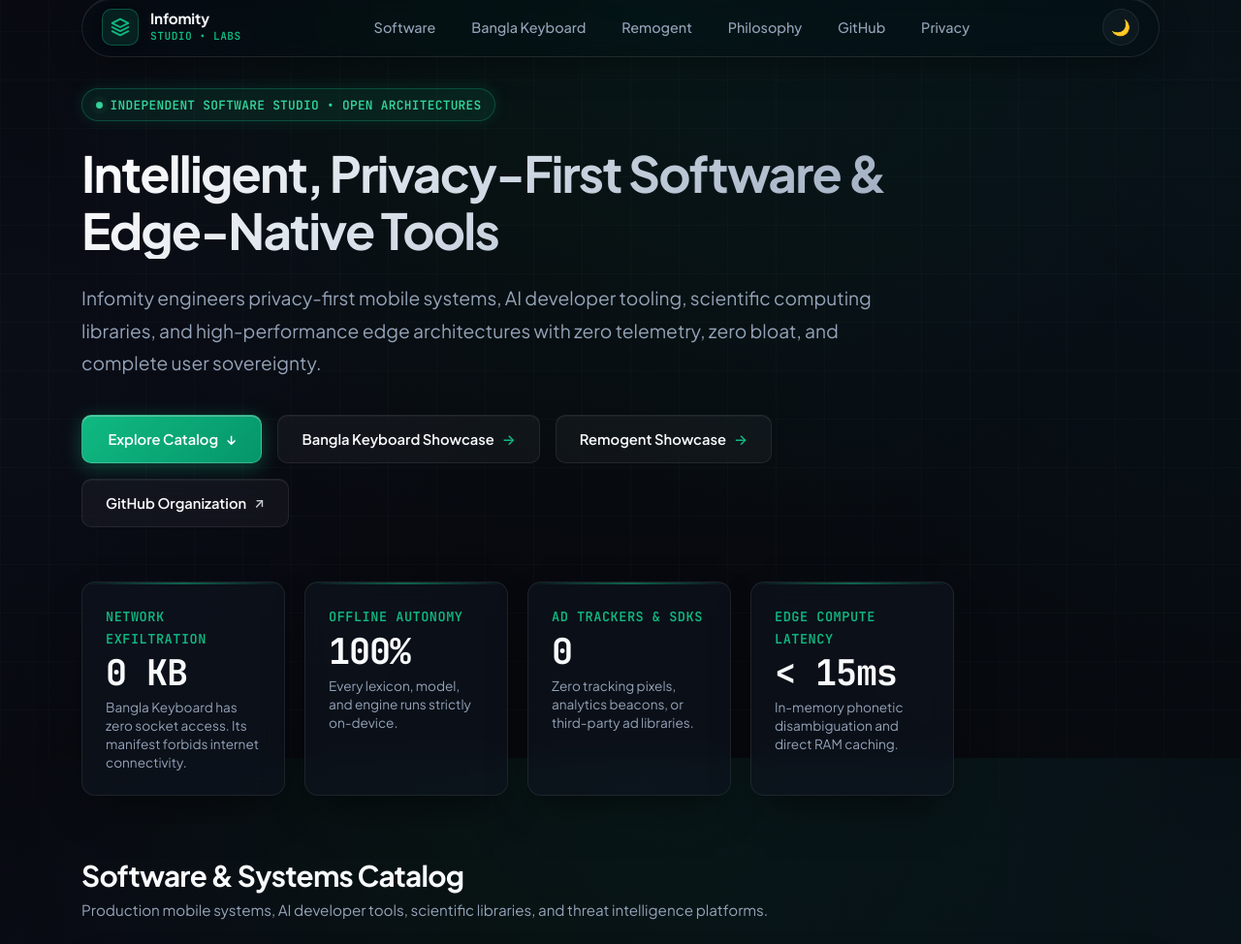
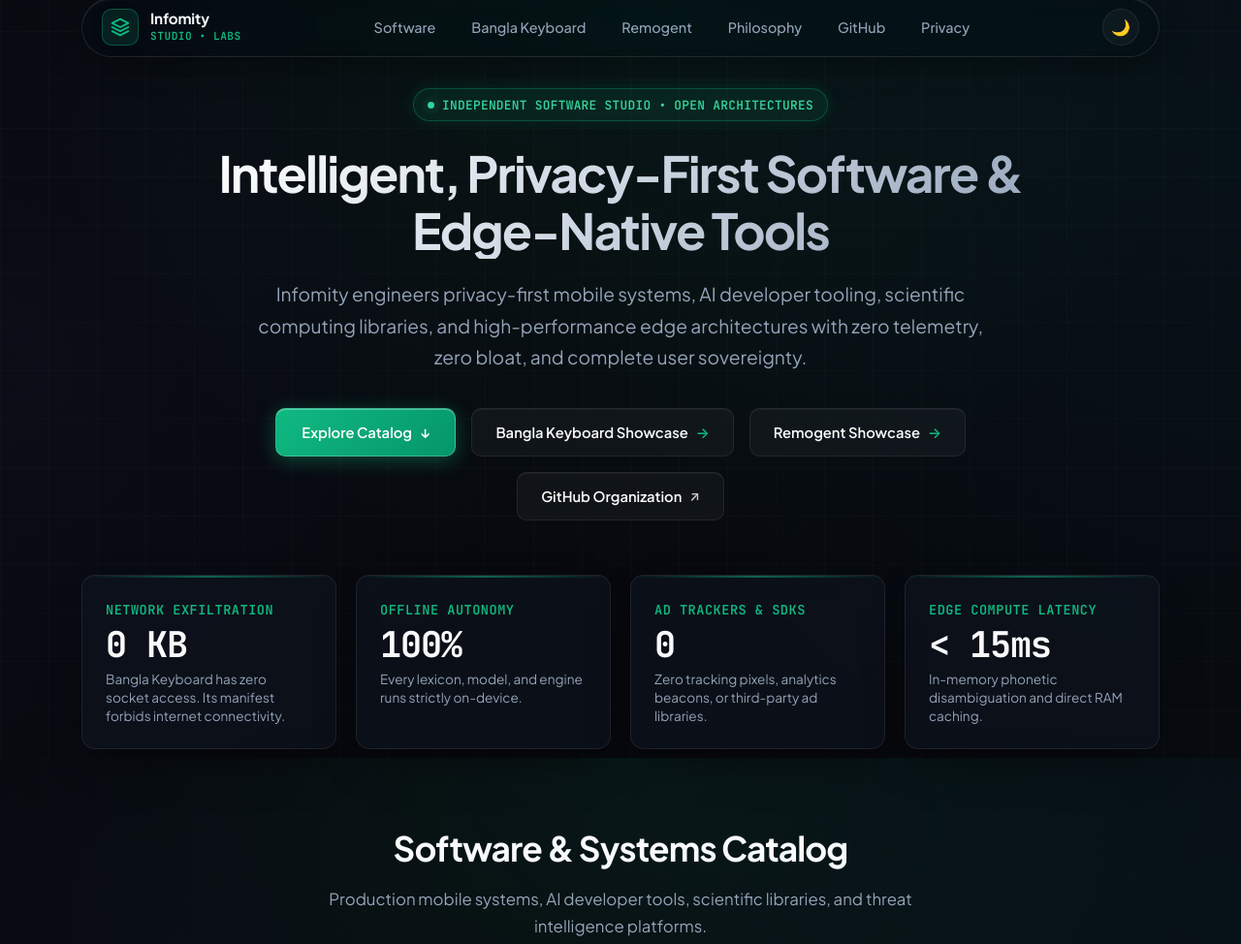
Before and after one commit to infomity/infomity.github.io, a plain HTML site: page index.html in a window 1280 px wide. Shown: the part 18-992 px from the top of the page at 97% size. Drawn offline with Linux system fonts and the light colour scheme.

Commit message:
style: center-align home page hero, section headers, and filter controls to match showcase pages

```diff
--- a/index.html
+++ b/index.html
@@ -76,11 +76,10 @@
   <main class="container">
 
     <!-- Executive Studio Hero -->
-    <section style="margin-top: 1.5rem; margin-bottom: 4rem;">
-      <div style="max-width: 900px;">
+    <section style="text-align: center; max-width: 860px; margin: 2rem auto 3.5rem auto;">
 
       <!-- Status Pill -->
-        <div style="margin-bottom: 1.5rem;">
+      <div style="display: flex; justify-content: center; margin-bottom: 1.5rem;">
         <div class="status-pill">
           <span class="status-dot"></span>
           <span>INDEPENDENT SOFTWARE STUDIO &bull; OPEN ARCHITECTURES</span>
@@ -88,17 +87,17 @@
       </div>
 
       <!-- Headline -->
-        <h1 class="gradient-text" style="font-size: 3.2rem; line-height: 1.15; margin-bottom: 1.5rem; letter-spacing: -0.035em;">
+      <h1 class="gradient-text" style="font-size: 3.2rem; line-height: 1.15; margin-bottom: 1.25rem; letter-spacing: -0.035em;">
         Intelligent, Privacy-First Software &amp; Edge-Native Tools
       </h1>
 
       <!-- Lead Description -->
-        <p style="font-size: 1.2rem; color: var(--text-secondary); line-height: 1.75; margin-bottom: 2.25rem; max-width: 820px;">
+      <p style="font-size: 1.2rem; color: var(--text-secondary); line-height: 1.7; max-width: 760px; margin: 0 auto 2.25rem auto;">
         Infomity engineers privacy-first mobile systems, AI developer tooling, scientific computing libraries, and high-performance edge architectures with zero telemetry, zero bloat, and complete user sovereignty.
       </p>
 
       <!-- Hero CTAs -->
-        <div style="display: flex; align-items: center; flex-wrap: wrap; gap: 1rem; margin-bottom: 3.5rem;">
+      <div style="display: flex; align-items: center; justify-content: center; flex-wrap: wrap; gap: 1rem; margin-bottom: 2rem;">
         <a href="#apps" class="btn-glow">
           <span>Explore Catalog</span>
           <span>&darr;</span>
@@ -116,6 +115,8 @@
           <span style="font-size: 0.85rem; opacity: 0.8;">&#8599;</span>
         </a>
       </div>
+
+    </section>
 
     <!-- Telemetry Metrics Strip -->
     <div class="metrics-strip">
@@ -141,25 +142,20 @@
       </div>
     </div>
 
-      </div>
-    </section>
-
     <!-- Studio Software Catalog -->
-    <section id="apps" style="margin-bottom: 5rem;">
-      <div style="display: flex; align-items: baseline; justify-content: space-between; flex-wrap: wrap; gap: 1rem; margin-bottom: 1.5rem;">
-        <div>
-          <h2 style="margin: 0 0 0.25rem 0;">Software &amp; Systems Catalog</h2>
-          <p style="margin: 0; color: var(--text-secondary); font-size: 0.95rem;">
+    <section id="apps" style="margin-top: 5rem; margin-bottom: 5rem;">
+      <div style="text-align: center; max-width: 680px; margin: 0 auto 3rem auto;">
+        <h2 style="font-size: 2.2rem; margin-bottom: 0.75rem;">Software &amp; Systems Catalog</h2>
+        <p style="color: var(--text-secondary); font-size: 1.05rem;">
           Production mobile systems, AI developer tools, scientific libraries, and threat intelligence platforms.
         </p>
-        </div>
       </div>
 
       <!-- Search & Filter Controls -->
       <div class="card" style="margin-bottom: 2.25rem; padding: 1.25rem 1.5rem;">
         <input type="text" id="catalogSearchInput" class="catalog-search-bar" placeholder="Search systems, tools, libraries, or tech stacks (e.g. Kotlin, Python, DSP, Cloudflare, Node)..." aria-label="Search software catalog">
 
-        <div class="filter-tabs" style="margin: 0;">
+        <div class="filter-tabs" style="margin: 0; justify-content: center;">
           <button class="filter-btn active" data-category="all">All Systems (7)</button>
           <button class="filter-btn" data-category="devtools">Developer Tools &amp; AI (4)</button>
           <button class="filter-btn" data-category="cloud">Cloud &amp; Security (1)</button>
@@ -511,9 +507,9 @@
 
     <!-- Studio Philosophy Bento Grid -->
     <section id="philosophy" style="margin-top: 5rem; margin-bottom: 4rem;">
-      <div style="margin-bottom: 2rem;">
-        <h2 style="margin: 0 0 0.25rem 0;">Engineering Principles</h2>
-        <p style="margin: 0; color: var(--text-secondary); font-size: 0.95rem;">
+      <div style="text-align: center; max-width: 680px; margin: 0 auto 3rem auto;">
+        <h2 style="font-size: 2.2rem; margin-bottom: 0.75rem;">Engineering Principles</h2>
+        <p style="color: var(--text-secondary); font-size: 1.05rem;">
           How Infomity builds software that prioritizes user sovereignty above all else.
         </p>
       </div>
```
Also changed, not shown: 1 other file. Lines whose indentation alone changed are shown as unchanged.
